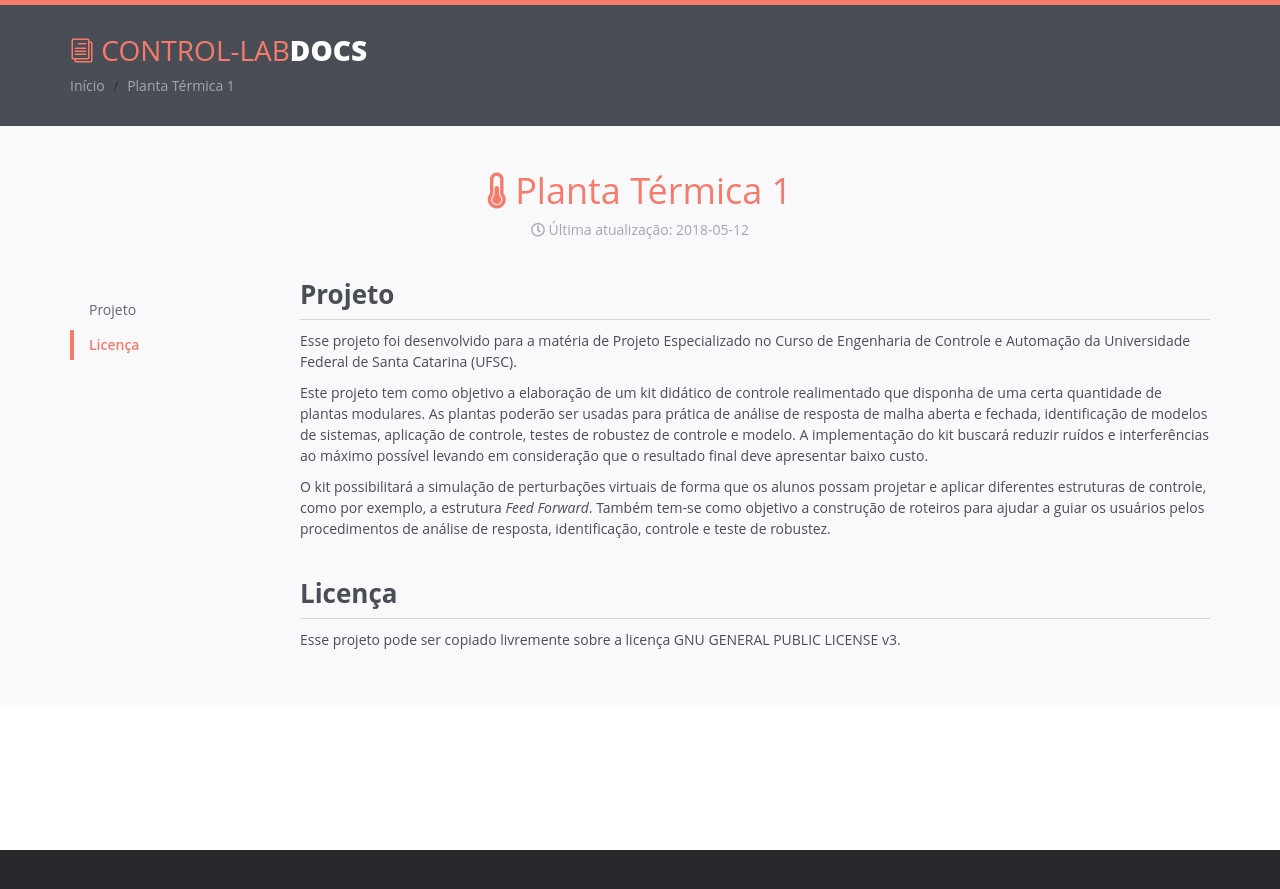
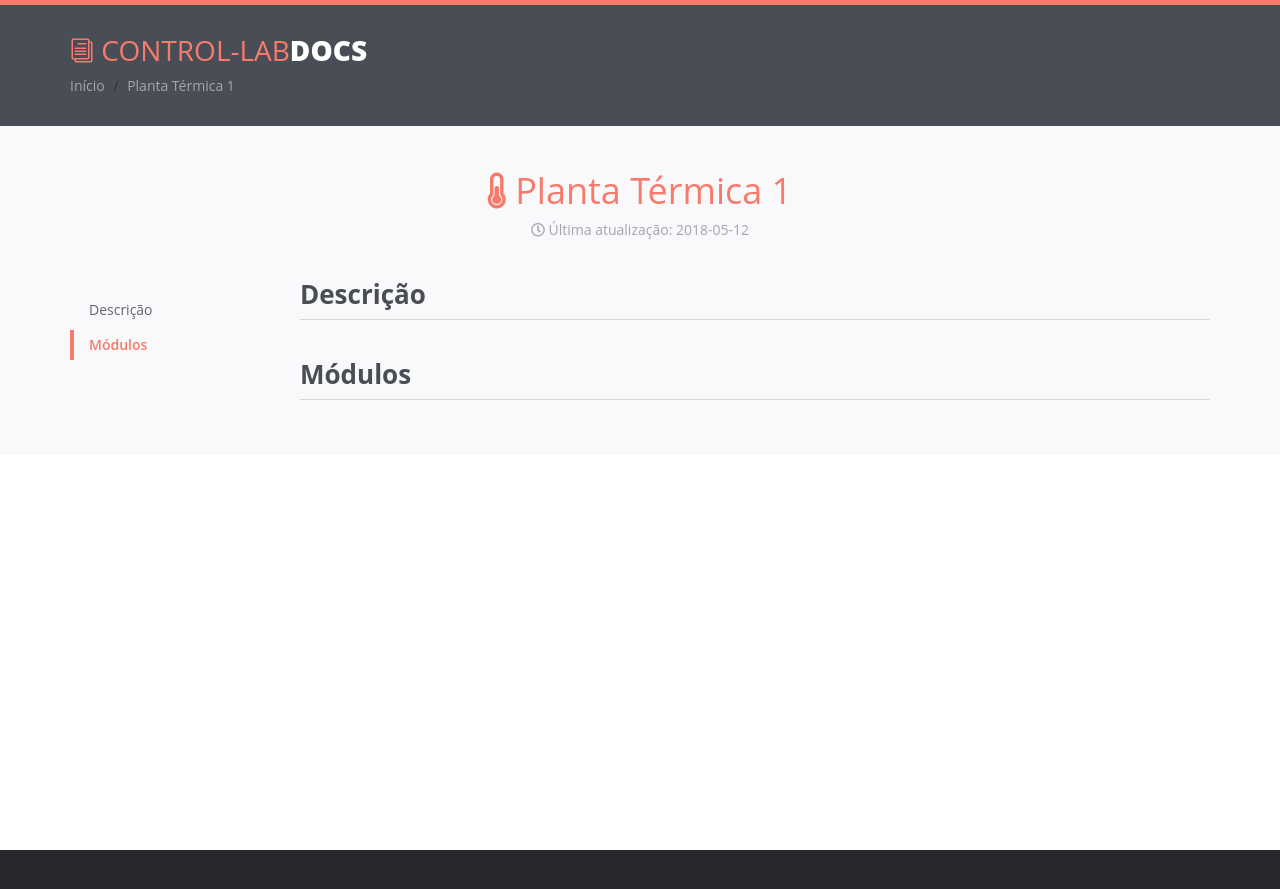
Before and after one commit to bvanelli/control-lab, a Jekyll site: the page built from planta1.md, in a window 1280 px wide. Shown: the top 889 px of the page. Built offline with Jekyll 4.4.1, drawn with Linux system fonts in a browser that asks for light colours.

Commit message:
Some more changes.

```diff
--- a/planta1.md
+++ b/planta1.md
@@ -8,14 +8,6 @@ updated: 2018-05-12
 description: Documentação da planta tipo caldeira acionada por resistência.
 ---
 
-# Projeto
+# Descrição
 
-Esse projeto foi desenvolvido para a matéria de Projeto Especializado no Curso de Engenharia de Controle e Automação da Universidade Federal de Santa Catarina (UFSC).
-
-Este projeto tem como objetivo a elaboração de um kit didático de controle realimentado que disponha de uma certa quantidade de plantas modulares. As plantas poderão ser usadas para prática de análise de resposta de malha aberta e fechada, identificação de modelos de sistemas, aplicação de controle, testes de robustez de controle e modelo. A implementação do kit buscará reduzir ruídos e interferências ao máximo possível levando em consideração que o resultado final deve apresentar baixo custo.
-
-O kit possibilitará a simulação de perturbações virtuais de forma que os alunos possam projetar e aplicar diferentes estruturas de controle, como por exemplo, a estrutura *Feed Forward*. Também tem-se como objetivo a construção de roteiros para ajudar a guiar os usuários pelos procedimentos de análise de resposta, identificação, controle e teste de robustez.
-
-# Licença
-
-Esse projeto pode ser copiado livremente sobre a licença GNU GENERAL PUBLIC LICENSE v3.
+# Módulos
```
Also changed, not shown: exp1.md (+8 -0 lines), planta2.md (added, +13 -0 lines), assets/images/exp1/simulink-matlab.png (added).
